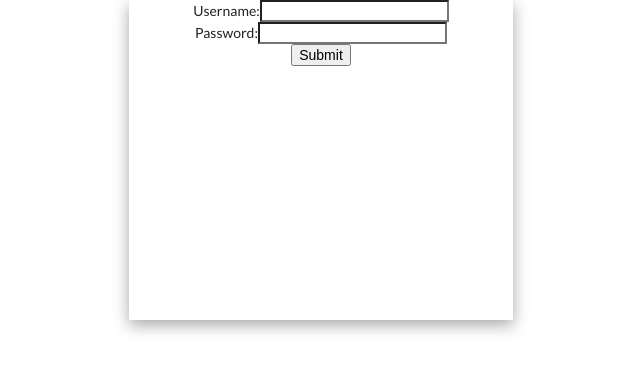
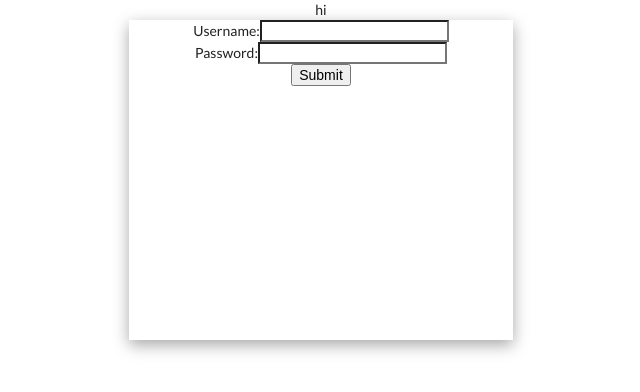
Before and after one commit to kumaresa-N/main, a React (Create React App) app: page / in a window 1280 px wide. Shown: the top 392 px of the page, without its empty margins (319-959 px from the left). Built offline with nearby package versions, Linux system fonts and the light colour scheme.

Commit message:
demo purpose

```diff
--- a/src/App.tsx
+++ b/src/App.tsx
@@ -5,6 +5,7 @@ import Homepage from './Homepage';
 function App() {
   return (
     <div className="App">
+      hi
         <Homepage/>
     </div>
   );
```
